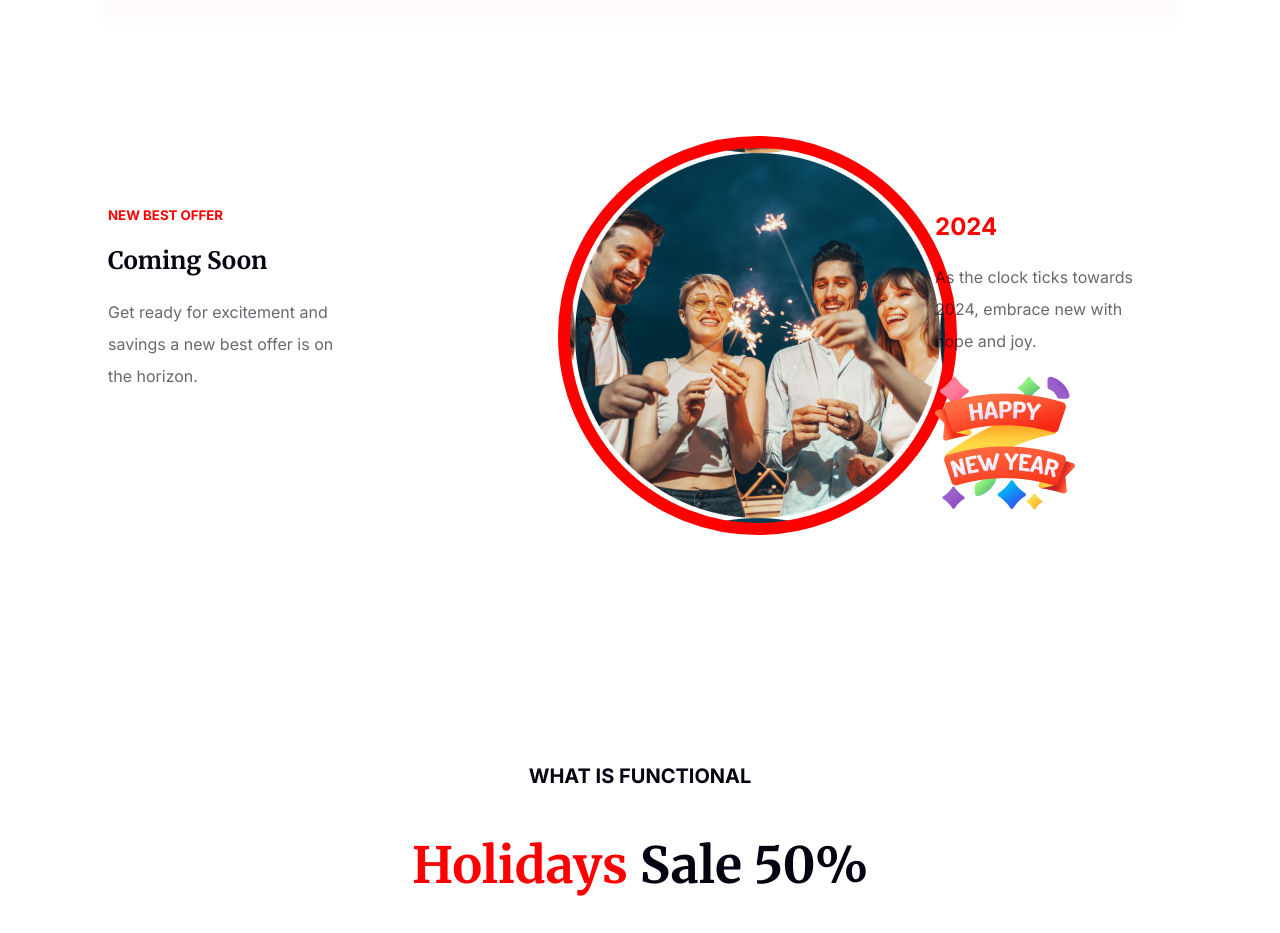
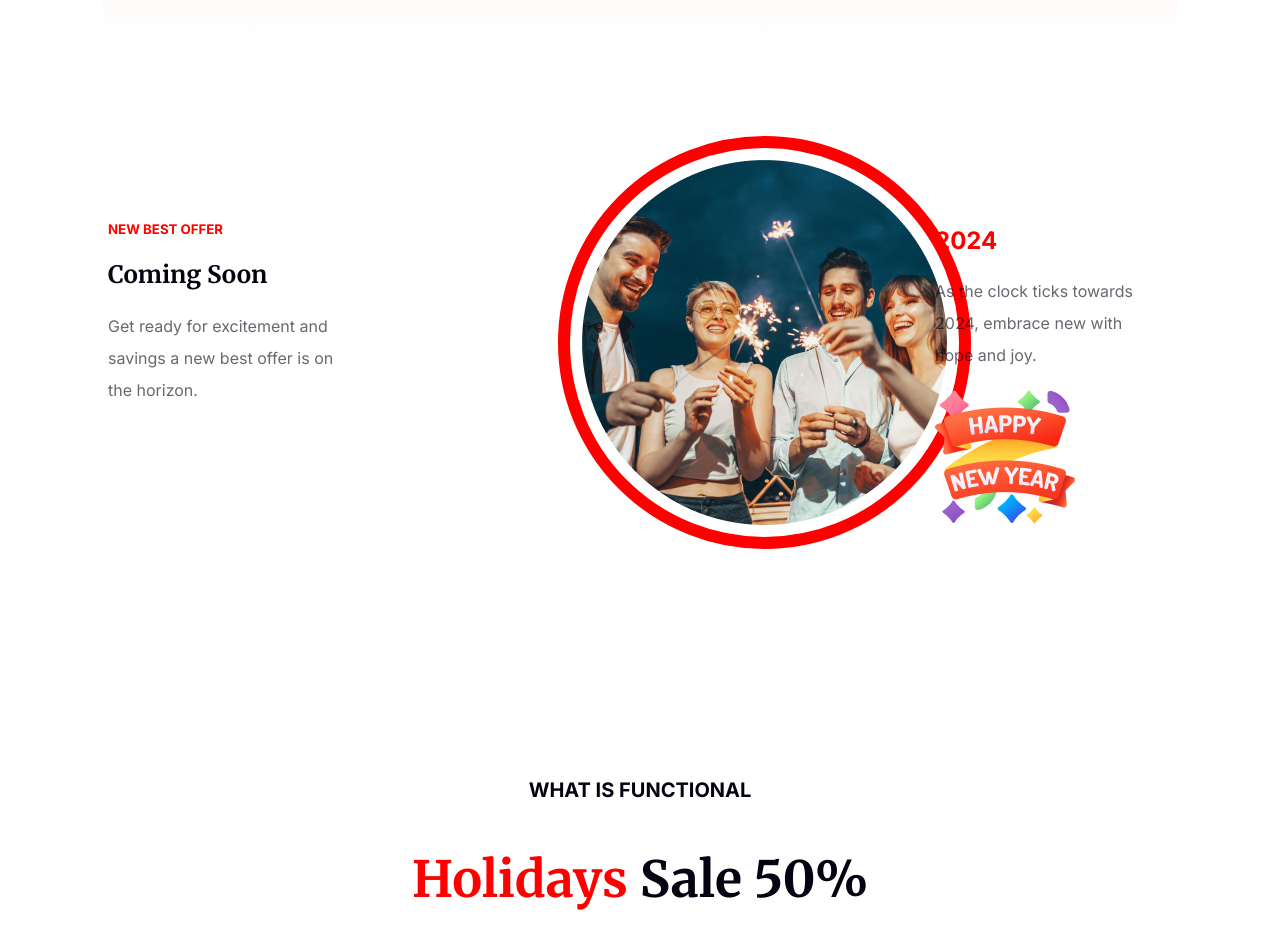
Before and after one commit to mashrufakhandaker/M1_A1, a plain HTML site: page index.html in a window 1280 px wide. Shown: the part 2920-3853 px from the top of the page. Drawn offline with Linux system fonts and the light colour scheme.

Commit message:
final commit

```diff
--- a/style/newyear.css
+++ b/style/newyear.css
@@ -135,7 +135,7 @@ text-transform: capitalize;
     background-image:url(../B9A1-New-Year-New-Mission-main/resources/Ellipse\ 1.png) ;
     width: 364.844px;
 height: 364.844px;
-display: center;
+
 margin-left: 550px;
 margin-top: 100px;
 
@@ -144,9 +144,10 @@ margin-top: 100px;
 /* border: 15px red; */
 /* border-radius: 25px; */
   border: 12px solid red;
-   padding: 5px;
+   padding: 12px;
  /* background: no-repeat; */
- /* background-image: ; */
+ background-repeat: no-repeat;
+
  background-position: center center;
 
 }
```
